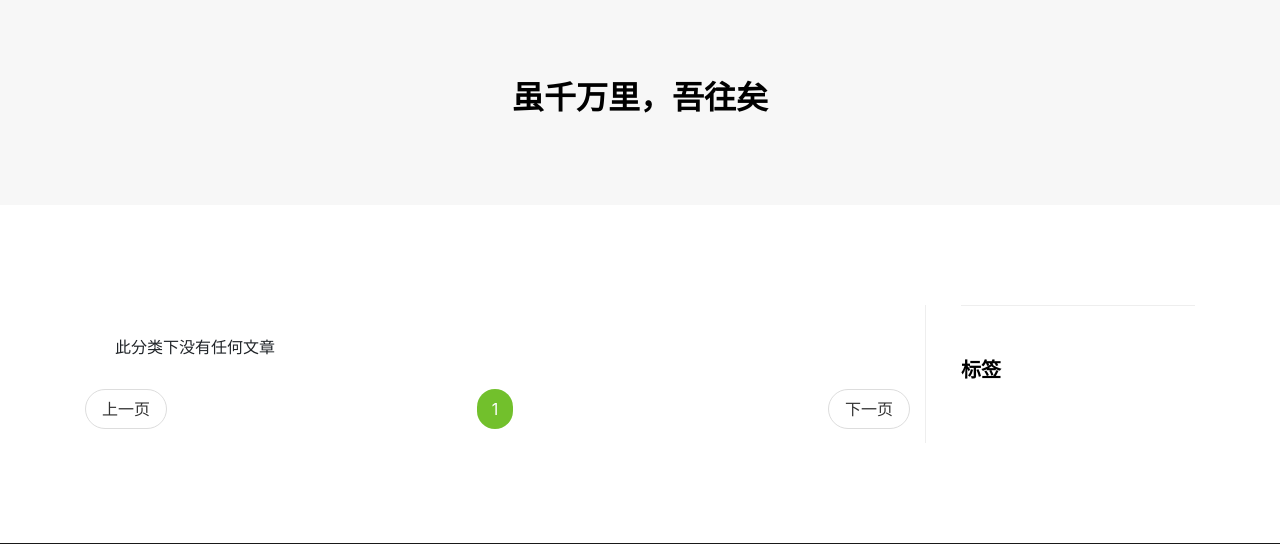
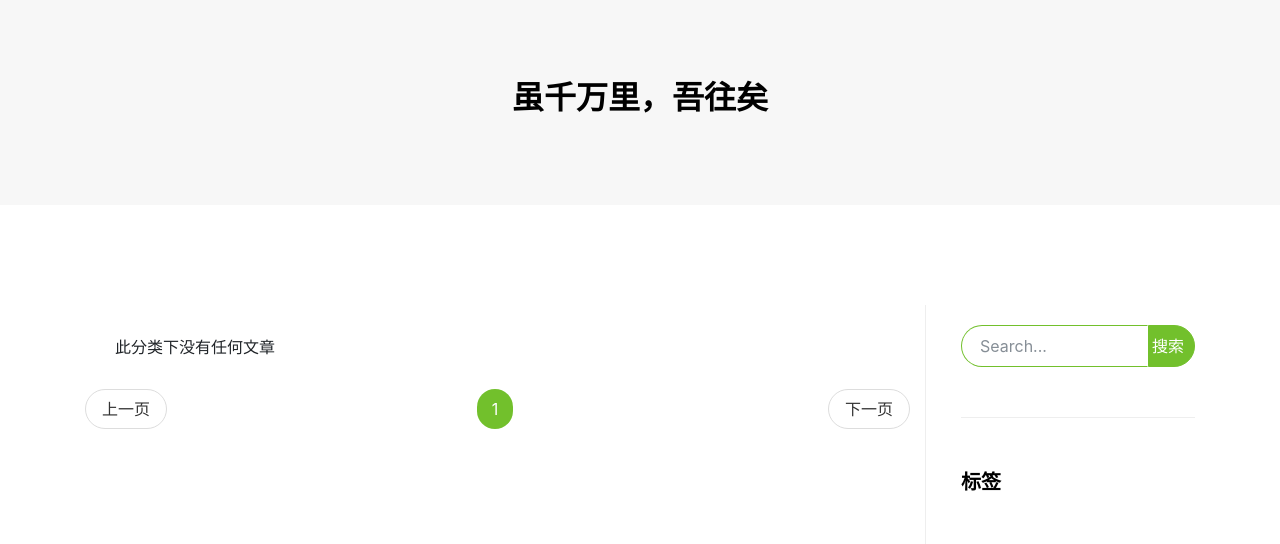
Before and after one commit to BaskerShu/typeidea, a Django app: page /blog/ in a window 1280 px wide. Shown: the part 73-617 px from the top of the page. Run offline with Django 3.2, Linux system fonts and the light colour scheme; data that the repository does not hold is empty; some libraries are stand-ins or nearby versions.

Commit message:
添加搜索栏控件

```diff
--- a/typeidea/typeidea/themes/default/static/css/base.css
+++ b/typeidea/typeidea/themes/default/static/css/base.css
@@ -50,6 +50,40 @@ section {
     line-height: 1.4;
     margin-bottom: 1.4rem;
     font-size: 1.25rem;
+}
+.main .inner .post-search {
+    margin-bottom: 50px;
+    margin-top: 20px;
+}
+.main .inner .post-search input {
+    border-top-left-radius: 50px;
+    border-bottom-left-radius: 50px;
+    border-top-right-radius: 0px;
+    border-bottom-right-radius: 0px;
+    padding: 8px 18px;
+    border: 1px solid #72c02c;
+    border-right: 1px solid transparent;
+}
+.main .inner .post-search input:focus {
+    box-shadow: None;
+}
+.main .inner .post-search button {
+    border-top-left-radius: 0px;
+    border-bottom-left-radius: 0px;
+    border-top-right-radius: 50px;
+    border-bottom-right-radius: 50px;
+    padding: 8px 10px 8px 3px;
+    background-color: #72c02c;
+    border: 1px solid #72c02c;
+    color: #fff;
+    border: 1px solid #72c02c;
+}
+.main .inner .post-search button:hover {
+    background-color: #8cd54a;
+    border: 1px solid #8cd54a;
+}
+.main .inner .post-search button:focus {
+    box-shadow: None;
 }
 .main .right-side .inner .side-bar {
     padding-top: 50px;
--- a/typeidea/typeidea/themes/default/templates/blog/base.html
+++ b/typeidea/typeidea/themes/default/templates/blog/base.html
@@ -41,6 +41,14 @@
                 </div>
                 <div class="col-3 right-side">
                     <div class="inner">
+                        <div class="post-search">
+                            <div class="input-group">
+                                <input type="text" class="form-control" placeholder="Search..." aria-label="Recipient's username" aria-describedby="basic-addon2">
+                                <div class="input-group-append">
+                                    <button class="btn btn-outline-secondary" type="button">搜索</button>
+                                </div>
+                            </div>
+                        </div>
                         {% for side_bar in side_bars %}
                             <div class="side-bar">
                                 <h3 class="title">{{ side_bar.title }}</h3>
```
